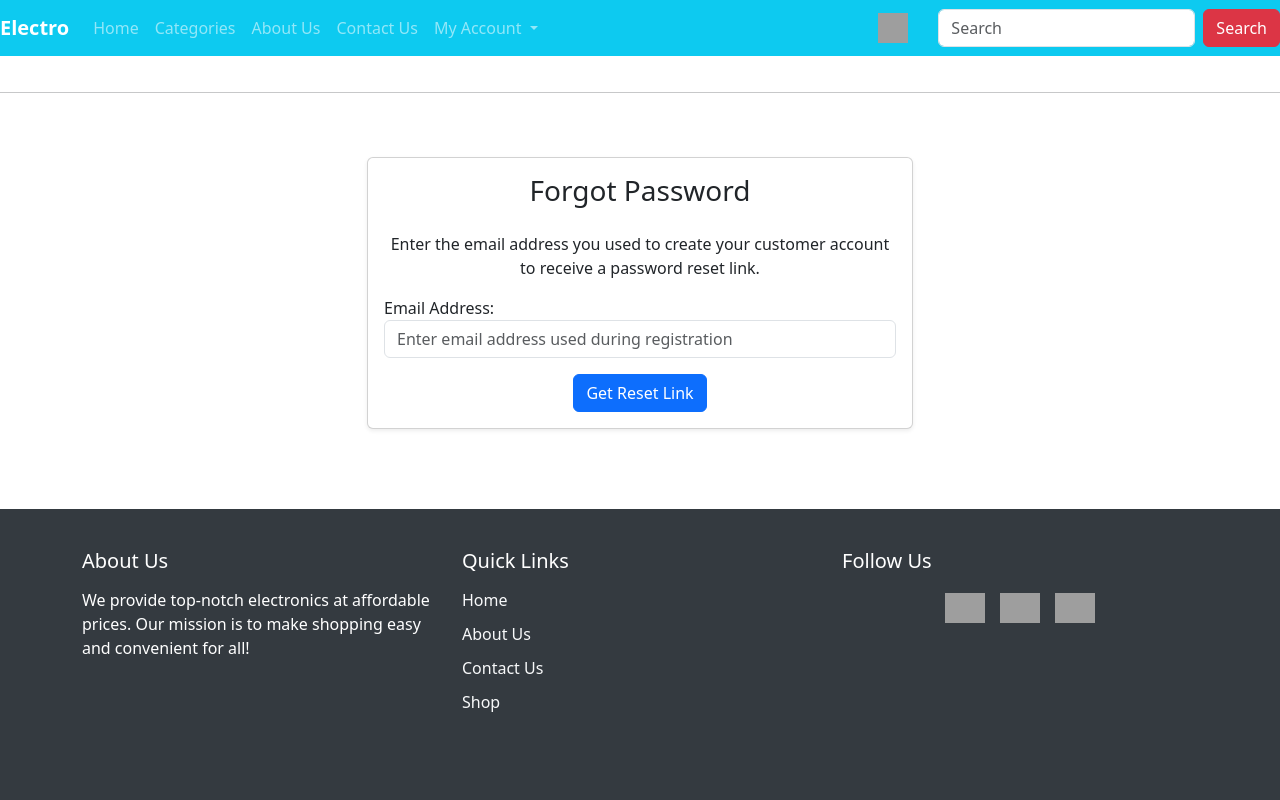
After one commit to PratikSharma264/django-project, a Django app: page /forgot-password/ in a window 1280 px wide. The commit adds this page. Run offline with Django 5.2, Linux system fonts and the light colour scheme; grey boxes are pictures that could not be loaded.

Commit message:
Password Reset Implemented

```diff
--- a/ecomapp/forms.py
+++ b/ecomapp/forms.py
@@ -203,3 +203,38 @@ class ProductForm(forms.ModelForm):
         if selling_price <= 0:  # Selling price validation
             raise forms.ValidationError("Selling price must be greater than 0.")
         return selling_price
+
+class PasswordForgotForm(forms.Form):
+    email = forms.CharField(
+        widget=forms.EmailInput(attrs={
+            "placeholder": "Enter email address used during registration",
+            "class": "form-control"
+        }),
+        label="Email Address"
+    )
+
+    def clean_email(self):
+        e = self.cleaned_data.get("email")
+        if not Customer.objects.filter(user__email=e).exists():
+            raise forms.ValidationError("No account with this email exists.")
+        return e
+
+class PasswordResetForm(forms.Form):
+    new_password = forms.CharField(widget=forms.PasswordInput(attrs={
+        'class': 'form-control',
+        'autocomplete': 'new-password',
+        'placeholder': 'Enter New Password',
+    }), label="New Password")
+    confirm_new_password = forms.CharField(widget=forms.PasswordInput(attrs={
+        'class': 'form-control',
+        'autocomplete': 'new-password',
+        'placeholder': 'Confirm New Password',
+    }), label="Confirm New Password")
+
+    def clean_confirm_new_password(self):
+        new_password = self.cleaned_data.get("new_password")
+        confirm_new_password = self.cleaned_data.get("confirm_new_password")
+        if new_password != confirm_new_password:
+            raise forms.ValidationError(
+                "New Passwords did not match!")
+        return confirm_new_password
--- a/ecomapp/urls.py
+++ b/ecomapp/urls.py
@@ -1,6 +1,7 @@
-from django.urls import path
+from django.urls import path,include
 from .views  import *
 from django.conf.urls.static import static
+from django.contrib.auth import views as auth_views
 app_name= "ecomapp"
 urlpatterns = [
     path("",HomeView.as_view(), name= "home"),
@@ -19,7 +20,18 @@ urlpatterns = [
     path("profile/",CustomerProfileView.as_view(),name="customerprofile"),
     path("profile/order-<int:pk>/",CustomerOrderDetailView.as_view(),name="customerorderdetail"),
     path("search/", SearchView.as_view(),name="search"),
-    #payment
+
+    path("forgot-password/", PasswordForgotView.as_view(), name="passwordforgot"),
+    path("password-reset/<email>/<token>/", PasswordResetView.as_view(), name="passwordreset"),
+
+    # path('accounts/', include('django.contrib.auth.urls')),
+    # path('password_reset/', auth_views.PasswordResetView.as_view(), name='password_reset'),
+    # path('password_reset/done/', auth_views.PasswordResetDoneView.as_view(), name='password_reset_done'),
+    # path('reset/<uidb64>/<token>/', auth_views.PasswordResetConfirmView.as_view(), name='password_reset_confirm'),
+    # path('reset/done/', auth_views.PasswordResetCompleteView.as_view(), name='password_reset_complete'),
+
+
+    # #payment
     # path('khalti-request/', KhaltiRequestView.as_view(), name='khaltirequest'),
     path('khalti-checkout/<int:order_id>/', khalti_checkout, name='khalti_checkout'),
     path('khalti-verify/', verify_payment, name='verify_payment'),
--- a/ecomapp/views.py
+++ b/ecomapp/views.py
@@ -4,7 +4,7 @@ from django.views.generic import View,TemplateView,CreateView,FormView,DetailVie
 from django.urls import reverse_lazy,reverse
 from .models import *
 from django.contrib import messages
-from .forms import CheckoutForm,CustomerRegistrationForm,CustomerLoginForm,AdminLoginForm,ContactForm,ProductForm
+from .forms import CheckoutForm,CustomerRegistrationForm,CustomerLoginForm,AdminLoginForm,ContactForm,ProductForm,PasswordForgotForm,PasswordResetForm
 from django.contrib.auth import authenticate, login, logout
 import logging
 import requests
@@ -12,6 +12,9 @@ from django.db.models import Q
 from django.core.paginator import Paginator
 from django.conf import settings
 from django.http import JsonResponse
+from .utils import password_reset_token
+from django.core.mail import send_mail
+from django.conf import settings
 
 # Create your views here.
 class EcomMixin(object):
@@ -504,6 +507,54 @@ class SearchView(TemplateView):
         return context
 
 
+class PasswordForgotView(FormView):
+    template_name = "forgotpassword.html"
+    form_class = PasswordForgotForm
+    success_url = "/forgot-password/?m=s"
+
+    def form_valid(self, form):
+        email = form.cleaned_data.get("email")
+        url = self.request.META['HTTP_HOST']   # get current host ip/domain
+        customer = Customer.objects.get(user__email=email)
+        user = customer.user
+        # send mail to the user with email
+        text_content = 'Please Click the link below to reset your password. '
+        html_content = url + "/password-reset/" + email + "/" + password_reset_token.make_token(user) + "/"
+        send_mail(
+            'Password Reset Link | Django Ecommerce',
+            text_content + html_content,
+            settings.EMAIL_HOST_USER,
+            [email],
+            fail_silently=False,
+        )
+        return super().form_valid(form)
+
+
+
+class PasswordResetView(FormView):
+    template_name = "passwordreset.html"
+    form_class = PasswordResetForm
+    success_url = "/login/"
+
+    def dispatch(self, request, *args, **kwargs):
+        email = self.kwargs.get("email")
+        user = User.objects.get(email=email)
+        token = self.kwargs.get("token")
+        if user is not None and password_reset_token.check_token(user, token):
+            pass
+        else:
+            return redirect(reverse("ecomapp:passwordforgot") + "?m=e")
+
+        return super().dispatch(request, *args, **kwargs)
+
+    def form_valid(self, form):
+        password = form.cleaned_data['new_password']
+        email = self.kwargs.get("email")
+        user = User.objects.get(email=email)
+        user.set_password(password)
+        user.save()
+        return super().form_valid(form)
+
 
 
 #admin pages
--- a/templates/customerlogin.html
+++ b/templates/customerlogin.html
@@ -67,6 +67,7 @@
                             {% endif %}
                         </div>
                     </form>
+                    <p>Forgot Password? <a href="{% url 'ecomapp:passwordforgot' %}">Reset Here</a></p>
                     <p>or dont have account? <a href="{% url 'ecomapp:customerregistration' %}{% if request.GET.next %}?next={{request.GET.next}}{% endif %}">Register Here</a></p>
                 </div>
             </div>
--- /dev/null
+++ b/templates/forgotpassword.html
@@ -0,0 +1,66 @@
+{% extends 'base.html' %}
+
+{% block title %}Forgot password{% endblock %}
+{% comment %}
+{% block content %}
+<div class="container">
+    <div class="row">
+        <div class="col-md-8">
+            {% if request.GET.m == "s" %}
+            <h3>Password reset link is sent to your email address. <br>Please check your email immediately. </h3>
+            {% else %}
+            <h3>Enter your email used in making customer account to get password reset link</h3>
+            {% if request.GET.m == "e" %}
+            <h4 class="text-danger">Something went wrong, please enter your email again.</h4>
+            {% endif %}
+            <form action="" method="POST">
+                {% csrf_token %}
+                {{form.as_p}}
+                <button> Get Reset Link</button>
+            </form>
+            {% endif %}
+        </div>
+    </div>
+</div>
+{% endblock %} {% endcomment %}
+
+
+
+
+{% block content %}
+<div class="container mt-5">
+    <div class="row justify-content-center">
+        <div class="col-md-6">
+            {% if request.GET.m == "s" %}
+                <div class="alert alert-success text-center" role="alert">
+                    <h4>Password reset link has been sent to your email address.</h4>
+                    <p>Please check your email immediately to proceed.</p>
+                </div>
+            {% else %}
+                <div class="card shadow-sm">
+                    <div class="card-body">
+                        <h3 class="text-center mb-4">Forgot Password</h3>
+                        <p class="text-center">
+                            Enter the email address you used to create your customer account to receive a password reset link.
+                        </p>
+                        {% if request.GET.m == "e" %}
+                            <div class="alert alert-danger text-center" role="alert">
+                                <strong>Error:</strong> Something went wrong, please try again.
+                            </div>
+                        {% endif %}
+                        <form action="" method="POST" class="mt-3">
+                            {% csrf_token %}
+                            {{ form.as_p }}
+                            <div class="text-center">
+                                <button type="submit" class="btn btn-primary btn-block">
+                                    Get Reset Link
+                                </button>
+                            </div>
+                        </form>
+                    </div>
+                </div>
+            {% endif %}
+        </div>
+    </div>
+</div>
+{% endblock %}
```
Also changed, not shown: ecomapp/utils.py (added, +12 -0 lines), ecomproject/settings.py (+8 -0 lines), templates/passwordreset.html (added, +40 -0 lines), db.sqlite3.
